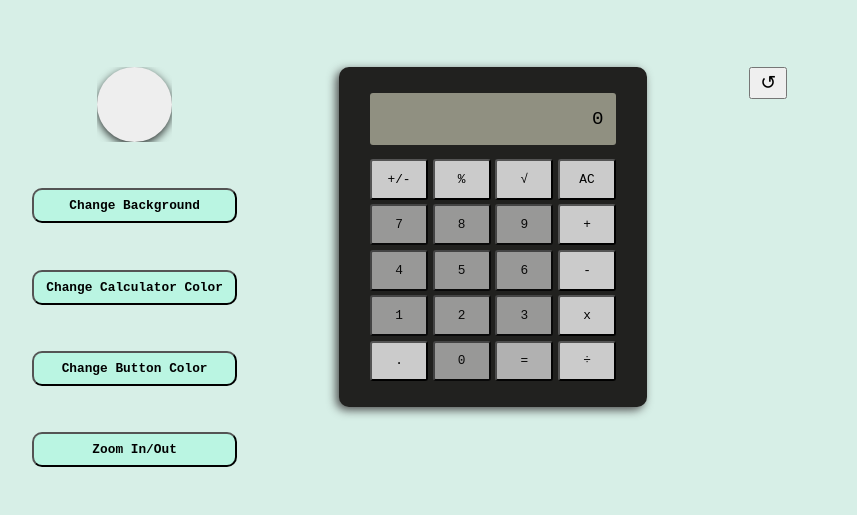
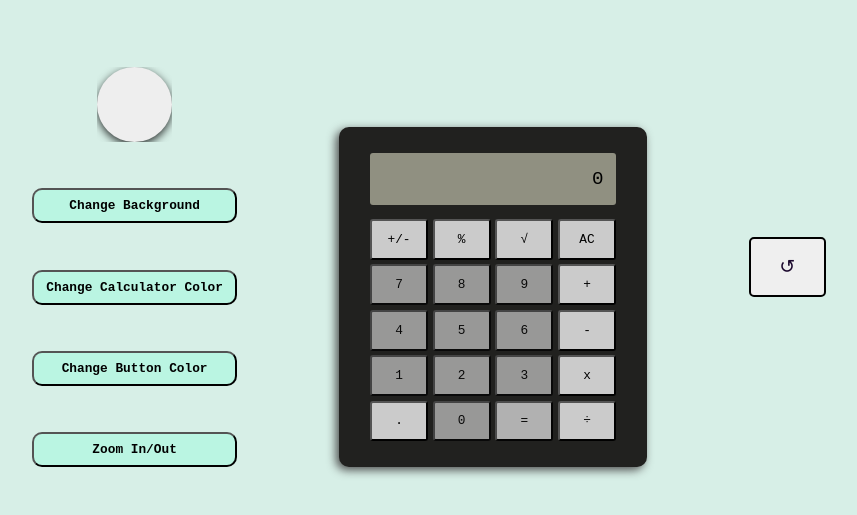
Before and after one commit to MikeMelchior/odin-calculator, a plain HTML site: page index.html in a window 1280 px wide. Shown: the part 133-648 px from the top of the page, without its empty margins (275-1132 px from the left). Drawn offline with Linux system fonts and the light colour scheme.

Commit message:
re size undo button

```diff
--- a/styles.css
+++ b/styles.css
@@ -89,17 +89,10 @@ body, html {
         flex: 2;
         display: flex;
         flex-direction: column;
-        justify-content: space-between;
+        justify-content: flex-end;
         align-items: center;
     }
-        button.undo {
-            width: 15%;
-            height: 8%;
-            font-size: 1.2em;
-            display: flex;
-            justify-content: center;
-            align-items: center;
-        }
+
         .calculator {
             display: flex;
             justify-content: center;
@@ -168,7 +161,20 @@ body, html {
 
     .right-section {
         flex: 1;
+        display: flex;
+        align-items: center;
     }
+        button.undo {
+            width: 30%;
+            height: 15%;
+            font-size: 1.2em;
+            display: flex;
+            justify-content: center;
+            align-items: center;
+            color: #1c092e;
+            border-radius: 5px;
+            border: 2px solid black;
+        }
 
 .footer {
     flex: 1;
```
